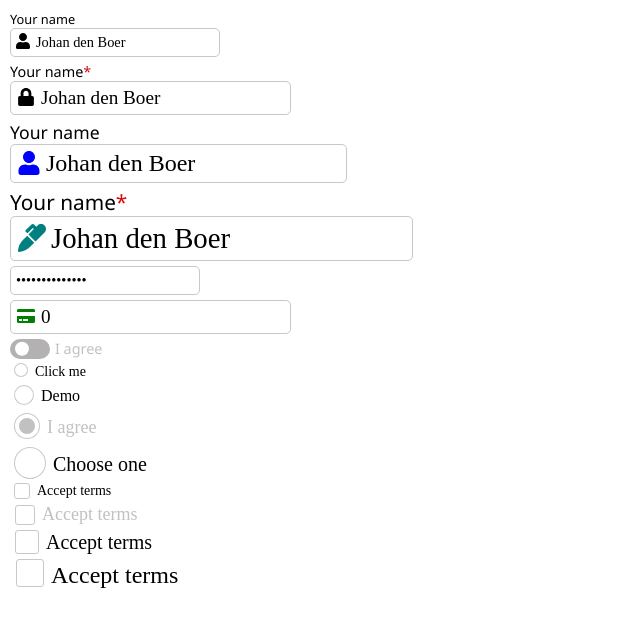
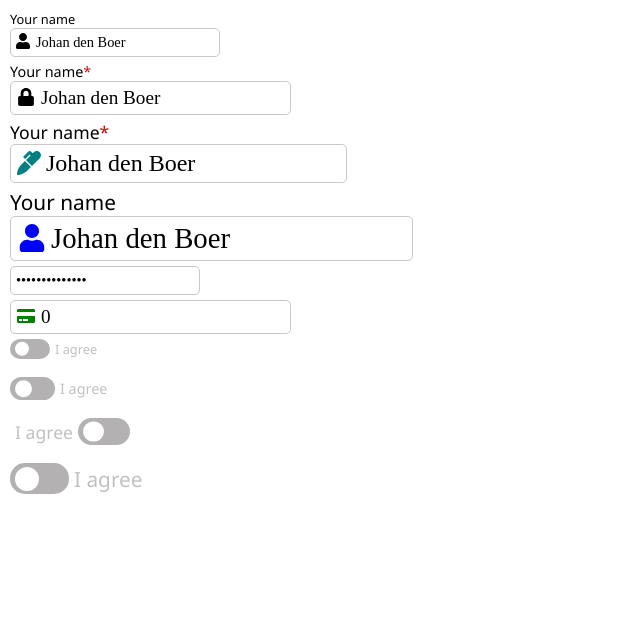
Before and after one commit to johandb/react-styled-components, a React (Vite) app: page / in a window 1280 px wide. Shown: the top 626 px of the page, without its empty margins (0-640 px from the left). Built offline with nearby package versions, Linux system fonts and the light colour scheme.

Commit message:
- implement sizes switch - implement config files

```diff
--- a/src/App.tsx
+++ b/src/App.tsx
@@ -2,11 +2,9 @@ import { useState } from "react";
 import { FaCreditCard, FaLock, FaMarker, FaUser } from "react-icons/fa";
 import { ThemeProvider } from "styled-components";
 import { theme } from "./components/themes/themes";
-import { Checkbox } from "./styled/checkbox/checkbox.styled";
 import { Container } from "./styled/container/container.styled";
 import GlobalStyle from "./styled/global";
 import { NumberInput, PasswordInput, TextInput } from "./styled/input/input.styled";
-import { Radio } from "./styled/radio/radio.styled";
 import { Stack } from "./styled/stack/stack.styled";
 import { Switch } from "./styled/switch/switch.styled";
 
@@ -66,18 +64,18 @@ const App = () => {
             onChange={(value) => setName(value)}
           />
           <TextInput
+            required
             label="Your name"
-            leftIcon={<FaUser color="blue" size={24} />}
-            size="xl"
+            leftIcon={<FaMarker color="teal" size={24} />}
+            size="lg"
+            placeholder="Enter your name"
             value={name}
             onChange={(value) => setName(value)}
           />
           <TextInput
-            required
             label="Your name"
-            leftIcon={<FaMarker color="teal" size={28} />}
-            size="lg"
-            placeholder="Enter your name"
+            leftIcon={<FaUser color="blue" size={28} />}
+            size="xl"
             value={name}
             onChange={(value) => setName(value)}
           />
@@ -89,51 +87,12 @@ const App = () => {
             value={`${count}`}
           />
           <Switch label="I agree" />
-          <Radio
-            value="click"
-            color="orange"
-            size="sm"
-            checked={checkedRadio.r1}
-            onChange={() => updateCheckedRadioValues("r1", !checkedRadio.r1)}
-          >
-            Click me
-          </Radio>
-          <Radio
-            value="demo"
-            color="orange"
-            size="md"
-            checked={checkedRadio.r2}
-            onChange={() => updateCheckedRadioValues("r2", !checkedRadio.r2)}
-          >
-            Demo
-          </Radio>
-          <Radio
-            disabled
-            value="agree"
-            size="lg"
-            checked={checkedRadio.r4}
-            onChange={() => updateCheckedRadioValues("r4", !checkedRadio.r4)}
-          >
-            I agree
-          </Radio>
-          <Radio
-            value="choose"
-            size="xl"
-            checked={checkedRadio.r3}
-            onChange={() => updateCheckedRadioValues("r3", !checkedRadio.r3)}
-          >
-            Choose one
-          </Radio>
-          <Checkbox
-            size="sm"
-            color="indigo"
-            checked={checked.r1}
-            onChange={() => handleChangeChecked("r1", !checked.r1)}
-            label="Accept terms"
-          />
-          <Checkbox disabled checked={checked.r2} onChange={() => handleChangeChecked("r2", !checked.r2)} label="Accept terms" />
-          <Checkbox size="lg" checked={checked.r4} onChange={() => handleChangeChecked("r4", !checked.r4)} label="Accept terms" />
-          <Checkbox size="xl" checked={checked.r3} onChange={() => handleChangeChecked("r3", !checked.r3)} label="Accept terms" />
+          <br />
+          <Switch label="I agree" size="md" />
+          <br />
+          <Switch label="I agree" position="right" color="indigo" size="lg" />
+          <br />
+          <Switch label="I agree" size="xl" />
         </Stack>
       </Container>
     </ThemeProvider>
--- a/src/hooks/styled.config.ts
+++ b/src/hooks/styled.config.ts
@@ -63,4 +63,56 @@ export const StyledConfig = {
       w: "20px",
     },
   },
+  toggle: {
+    sm: {
+      w: 40,
+      h: 20,
+      cw: 0.9,
+      ch: 0.9,
+      left: 1.2,
+    },
+    md: {
+      w: 45,
+      h: 23,
+      cw: 1.1,
+      ch: 1.1,
+      left: 1.3,
+    },
+    lg: {
+      w: 52,
+      h: 27,
+      cw: 1.3,
+      ch: 1.3,
+      left: 1.5,
+    },
+    xl: {
+      w: 59,
+      h: 31,
+      cw: 1.5,
+      ch: 1.5,
+      left: 1.7,
+    },
+  },
+  input: {
+    sm: {
+      pr: 25,
+      pt: 5,
+      fs: 0.9,
+    },
+    md: {
+      pr: 30,
+      pt: 7,
+      fs: 1.2,
+    },
+    lg: {
+      pr: 35,
+      pt: 7,
+      fs: 1.5,
+    },
+    xl: {
+      pr: 40,
+      pt: 8,
+      fs: 1.8,
+    },
+  },
 };
--- /dev/null
+++ b/src/hooks/use-input.ts
@@ -0,0 +1,16 @@
+import { useState } from "react";
+import type { Size } from "../components/types/size";
+import { StyledConfig } from "./styled.config";
+
+const useInput = (defaultSize: Size = "sm") => {
+  const [size] = useState(defaultSize);
+  let input = StyledConfig.input;
+
+  const pr = input[size as keyof typeof input].pr;
+  const pt = input[size as keyof typeof input].pt;
+  const fs = input[size as keyof typeof input].fs;
+
+  return { pr, pt, fs };
+};
+
+export default useInput;
--- /dev/null
+++ b/src/hooks/use-switch.ts
@@ -0,0 +1,22 @@
+import { useState } from "react";
+import type { Size } from "../components/types/size";
+import { StyledConfig } from "./styled.config";
+
+const useSwitch = (defaultSize: Size = "sm") => {
+  const [size] = useState(defaultSize);
+  let toggle = StyledConfig.toggle;
+
+  const h = toggle[size as keyof typeof toggle].h;
+  const w = toggle[size as keyof typeof toggle].w;
+  const ch = toggle[size as keyof typeof toggle].ch;
+  const cw = toggle[size as keyof typeof toggle].cw;
+  const left = toggle[size as keyof typeof toggle].left;
+  // const w = checkbox[size as keyof typeof checkbox].w;
+  // const mh = checkbox[size as keyof typeof checkbox].mh;
+  // const mw = checkbox[size as keyof typeof checkbox].mw;
+  // const m = checkbox[size as keyof typeof checkbox].m;
+
+  return { w, h, cw, ch, left };
+};
+
+export default useSwitch;
--- a/src/styled/input/input.styled.tsx
+++ b/src/styled/input/input.styled.tsx
@@ -1,6 +1,7 @@
 import styled from "styled-components";
 import { theme } from "../../components/themes/themes";
 import type { Size } from "../../components/types/size";
+import useInput from "../../hooks/use-input";
 import { Text } from "../text/styled.text";
 
 interface InputProps {
@@ -18,9 +19,8 @@ type StyledInputProps = InputProps & { type?: string };
 
 const Input = (props: StyledInputProps) => {
   let size = props.size ?? "sm";
-  let pr = size === "sm" ? "25" : size === "md" ? "30" : size === "xl" ? "35" : size === "lg" ? "40" : size;
-  let pt = size === "sm" ? "5" : size === "md" ? "7" : size === "xl" ? "7" : size === "lg" ? "8" : size;
-  let fs = size === "sm" ? 0.9 : size === "md" ? 1.2 : size === "xl" ? 1.5 : size === "lg" ? 1.8 : 0.9;
+
+  let input = useInput(size);
 
   return (
     <StyledTextInputContainer>
@@ -29,12 +29,12 @@ const Input = (props: StyledInputProps) => {
         {props.required && <Text label="*" color="red" size={props.size} />}
       </StyledInputWrapper>
       <StyledInputWrapper>
-        <StyledInputIcon $p={props.leftIcon ? pt : "5"}>{props.leftIcon}</StyledInputIcon>
+        <StyledInputIcon $p={props.leftIcon ? input.pt : 5}>{props.leftIcon}</StyledInputIcon>
         <StyledInput
           $type={props.type}
           value={props.value}
-          $pr={props.leftIcon ? pr : "5"}
-          $fs={fs}
+          $pr={props.leftIcon ? input.pr : 5}
+          $fs={input.fs}
           disabled={props.disabled ?? false}
           placeholder={props.placeholder ?? ""}
           onChange={(e) => props.onChange(e.target.value)}
@@ -55,13 +55,13 @@ const StyledInputWrapper = styled.div`
   flex-direction: row;
 `;
 
-const StyledInputIcon = styled.span<{ $p: string }>`
+const StyledInputIcon = styled.span<{ $p: number }>`
   position: absolute;
   padding: ${(props) => `${props.$p}px`};
   text-align: left;
 `;
 
-const StyledInput = styled.input.attrs<{ $type: string; placeholder: string; $pr: string; $fs: number }>((props) => ({
+const StyledInput = styled.input.attrs<{ $type: string; placeholder: string; $pr: number; $fs: number }>((props) => ({
   type: props.$type || "text",
 }))`
   border: 1px solid ${theme.colors.defaultBorderColor};
@@ -84,31 +84,6 @@ const StyledInput = styled.input.attrs<{ $type: string; placeholder: string; $pr
   }
 `;
 
-/*
-const StyledTextInput = styled.input.attrs<{ placeholder: string; $pr: string; $fs: number }>({
-  type: "text",
-})`
-  border: 1px solid ${theme.colors.defaultBorderColor};
-  border-radius: 5px;
-  padding: ${(props) => `5px 5px 5px ${props.$pr}px`};
-  width: auto;
-  font-size: ${(props) => `${props.$fs}rem`};
-  font-weight: normal;
-  font-family: inherit;
-  &:disabled {
-    color: ${theme.colors.defaultDisabledColor};
-  }
-  &::placeholder {
-    ${(props) => props.placeholder}
-  }
-  &:focus {
-    box-shadow: rgba(0, 0, 0, 0.25) 0px 2px 3px;
-    outline: none;
-    border: 1px solid ${theme.colors.green};
-  }
-`;
-*/
-
 export const TextInput = (props: InputProps) => {
   return <Input {...props} />;
 };
--- a/src/styled/switch/switch.styled.tsx
+++ b/src/styled/switch/switch.styled.tsx
@@ -2,18 +2,23 @@ import { useState } from "react";
 import styled from "styled-components";
 import { theme } from "../../components/themes/themes";
 import type { Color } from "../../components/types/color";
+import type { Size } from "../../components/types/size";
 import { Color2Value } from "../../components/utils/styled.utils";
+import useSwitch from "../../hooks/use-switch";
 import { Text } from "../text/styled.text";
 
 interface SwitchProps {
   color?: Color;
   label?: string;
   position?: "left" | "right";
+  size?: Size;
   onChange?: (toggle: boolean) => void;
 }
 
 export const Switch = (props: SwitchProps) => {
   const [toggle, setToggle] = useState(false);
+
+  let sw = useSwitch(props.size ?? "sm");
 
   let color = Color2Value(props.color ?? theme.colors.primary);
 
@@ -25,8 +30,14 @@ export const Switch = (props: SwitchProps) => {
 
   return (
     <StyledSwitchContainer onClick={() => handleToggle()} $position={props.position ?? "left"}>
-      <StyledSwitch $toggle={toggle} color={color} />
-      <Text label={props.label ?? ""} ml={5} mr={5} color={toggle ? "black" : theme.colors.defaultDisabledColor} />
+      <StyledSwitch $w={sw.w} $h={sw.h} $cw={sw.cw} $ch={sw.ch} $left={sw.left} $toggle={toggle} color={color} />
+      <Text
+        label={props.label ?? ""}
+        size={props.size}
+        ml={5}
+        mr={5}
+        color={toggle ? "black" : theme.colors.defaultDisabledColor}
+      />
     </StyledSwitchContainer>
   );
 };
@@ -35,13 +46,22 @@ const StyledSwitchContainer = styled.div<{ $position: string }>`
   display: flex;
   flex-direction: ${(props) => (props.$position === "left" ? "row" : "row-reverse")};
   width: fit-content;
+  align-items: center;
   margin: 0;
   background-color: inherit;
 `;
 
-const StyledSwitch = styled.div<{ $toggle: boolean; color: string }>`
-  width: 40px;
-  height: 20px;
+const StyledSwitch = styled.div<{
+  $w: number;
+  $h: number;
+  $cw: number;
+  $ch: number;
+  $left: number;
+  $toggle: boolean;
+  color: string;
+}>`
+  width: ${(props) => `${props.$w}px`};
+  height: ${(props) => `${props.$h}px`};
   outline: none;
   border-radius: 15px;
   background-color: ${(props) => (props.$toggle ? props.color : theme.colors.gray)};
@@ -50,14 +70,13 @@ const StyledSwitch = styled.div<{ $toggle: boolean; color: string }>`
     content: "";
     position: absolute;
     top: 50%;
-    left: ${(props) => `${props.$toggle ? 1.0 : 0.1}rem`};
+    left: ${(props) => `${props.$toggle ? props.$left : 0.1}rem`};
     transform: translate(0, -50%);
     box-sizing: border-box;
-    width: 0.9em;
-    height: 0.9em;
+    width: ${(props) => `${props.$cw}em`};
+    height: ${(props) => `${props.$ch}em`};
     margin: 0 0.2em;
     border-radius: 50%;
-    /* box-shadow: 0px 0px 0px 2px ${theme.colors.primary}; */
     background: white;
   }
   &:hover {
--- a/src/styled/text/styled.text.tsx
+++ b/src/styled/text/styled.text.tsx
@@ -26,7 +26,7 @@ interface LabelStyleProps {
 }
 
 export const Text = (props: LabelProps) => {
-  let size = props.size ? props.size : "md";
+  let size = props.size ? props.size : "sm";
 
   let styleProps: LabelStyleProps = {
     color: props.color ? Color2Value(props.color) : theme.colors.black,
@@ -34,7 +34,7 @@ export const Text = (props: LabelProps) => {
     mr: `${props.mr ?? 0}px`,
     mb: `${props.mb ?? 0}px`,
     ml: `${props.ml ?? 0}px`,
-    fontSize: size === "sm" ? "0.8rem" : size === "md" ? "0.9rem" : size === "xl" ? "1.1rem" : size === "lg" ? "1.3rem" : size,
+    fontSize: size === "sm" ? "0.8rem" : size === "md" ? "0.9rem" : size === "lg" ? "1.1rem" : size === "xl" ? "1.3rem" : size,
     fw: props.fw ? props.fw : "normal",
   };
 
```
